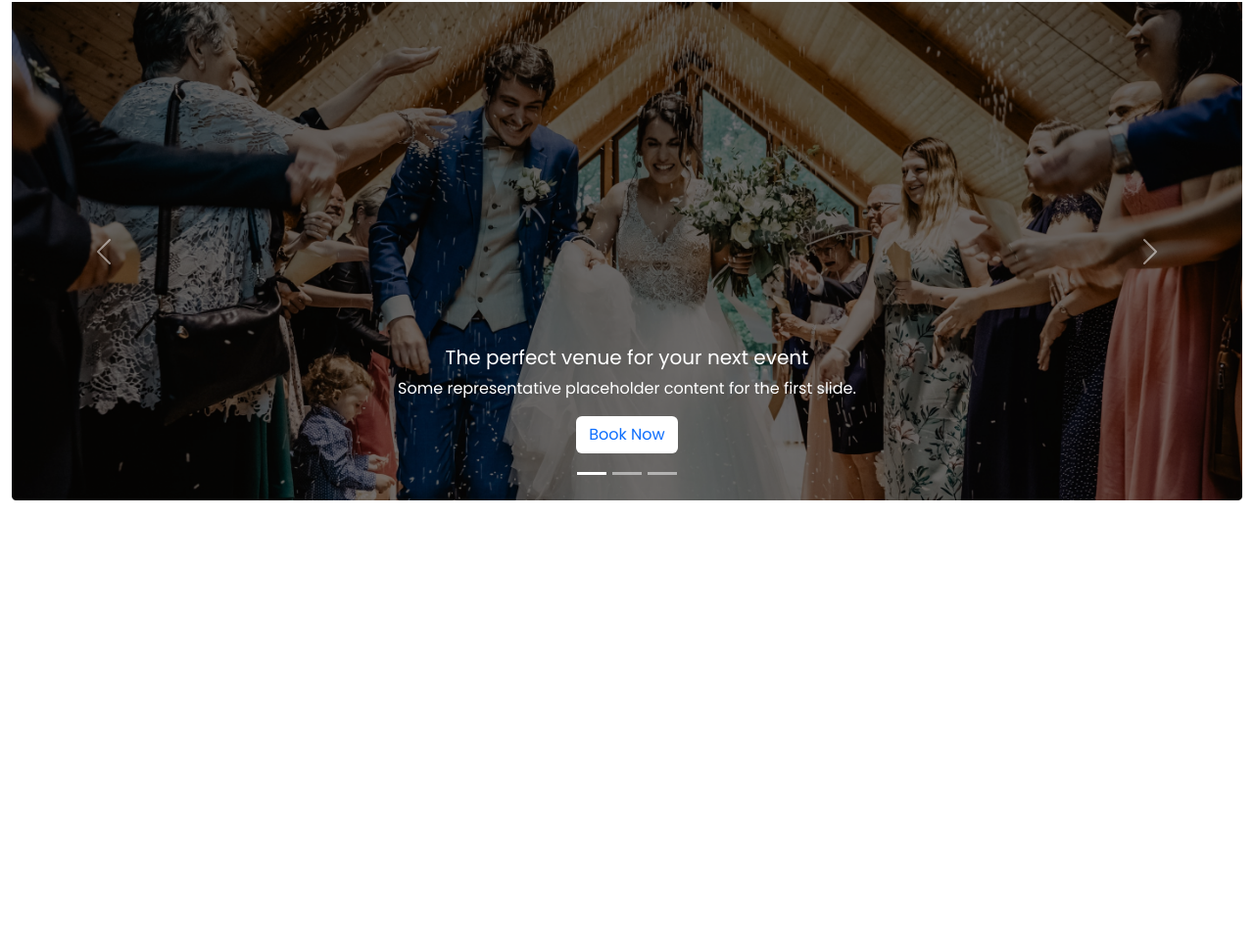
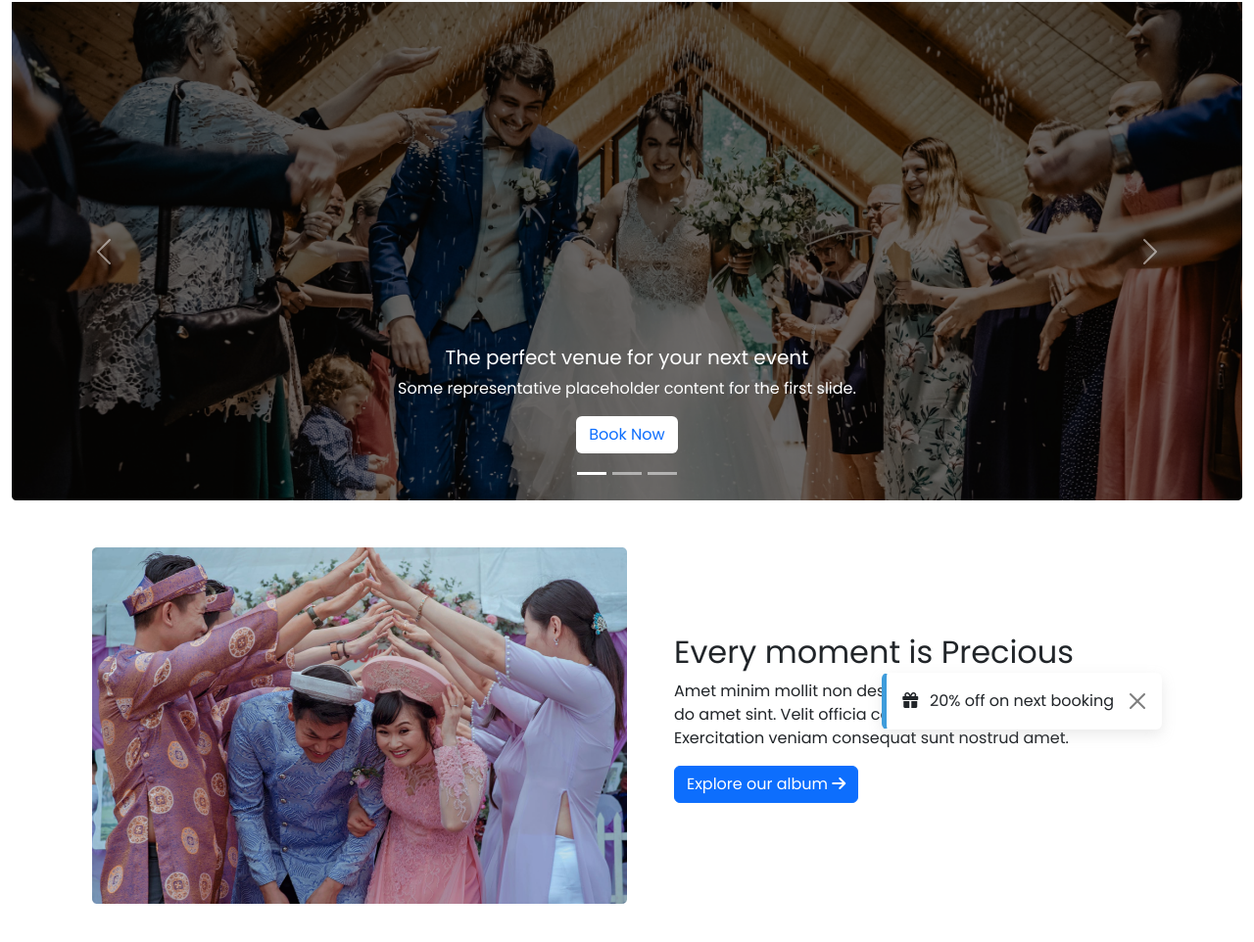
Before and after one commit to emon3455/PH-M3-Module-13.5, a plain HTML site: page index.html in a window 1280 px wide. Shown: the part 54-1016 px from the top of the page at 98% size. Before the commit the page ends 800 px from the top, so only its background shows below. Drawn offline with nearby package versions, Linux system fonts and the light colour scheme.

Commit message:
precious moment

```diff
--- a/index.html
+++ b/index.html
@@ -8,6 +8,9 @@
 
     <!-- bootstrap css cdn -->
     <link href="https://cdn.jsdelivr.net/npm/bootstrap@5.3.0-alpha1/dist/css/bootstrap.min.css" rel="stylesheet" integrity="sha384-GLhlTQ8iRABdZLl6O3oVMWSktQOp6b7In1Zl3/Jr59b6EGGoI1aFkw7cmDA6j6gD" crossorigin="anonymous">
+
+    <!-- font awesome kit -->
+    <script src="https://kit.fontawesome.com/3dfa760d15.js" crossorigin="anonymous"></script>
 
     <!-- external css link -->
     <link rel="stylesheet" href="style.css">
@@ -58,7 +61,7 @@
                     </div>
                     <div class="carousel-inner">
                     <div class="carousel-item active w-sm-100 w-md-60 w-lg-40 w-xl-30">
-                        <img src="./images/banner-1.png" class="img-fluid d-block w-100" alt="...">
+                        <img src="./images/banner-1.png" class="img-fluid" alt="...">
                         <div class="carousel-caption">
                         <h5 class="">The perfect venue for your next event </h5>
                         <p>Some representative placeholder content for the first slide.</p>
@@ -69,7 +72,7 @@
                         </div>
                     </div>
                     <div class="carousel-item">
-                        <img src="./images/banner-2.png" class="img-fluid d-block w-100" alt="...">
+                        <img src="./images/banner-2.png" class="img-fluid" alt="...">
                         <div class="carousel-caption">
                         <h1>Second slide label</h1>
                         <p>Some representative placeholder content for the second slide.</p>
@@ -79,7 +82,7 @@
                         </div>
                     </div>
                     <div class="carousel-item">
-                        <img src="./images/banner-3.png" class="img-fluid d-block w-100" alt="...">
+                        <img src="./images/banner-3.png" class="img-fluid" alt="...">
                         <div class="carousel-caption ">
                         <h1>Third slide label</h1>
                         <p>Some representative placeholder content for the third slide. </p>
@@ -101,6 +104,45 @@
 
         </header>
 
+        <main class="container-lg my-5">
+
+            <section class="container-fluid">
+
+                <div class="precious-moment d-flex flex-column-reverse flex-lg-row">
+
+
+                    <img class="img-fluid" src="./images/wedding.png" alt="">
+
+
+                    <div class="section-info ms-lg-5  d-flex flex-column justify-content-center position-relative">
+
+                        <h2 class="info-header">
+                            Every moment is Precious
+                        </h2>
+
+                        <div class="alert alert-white alert-dismissible bgc" role="alert">
+                            <strong> <i class="fa-solid fa-gift"></i> </strong> &nbsp; 20% off on next booking
+                            <button type="button" class="btn-close" data-bs-dismiss="alert" aria-label="Close"></button>
+                        </div>
+
+                        <p class="info-desc mb-3">
+                            Amet minim mollit non deserunt ullamco est sit aliqua dolor do amet sint. Velit officia consequat duis enim velit mollit. Exercitation veniam consequat sunt nostrud amet.
+                        </p>
+
+                        <div class="">
+                            <button class="btn btn-primary w-20 mb-3">
+                                Explore our album <i class="fa-solid fa-arrow-right text-white"></i>
+                            </button>
+                        </div>
+
+                    </div>
+
+                </div>
+            </section>
+
+
+        </main>
+
 
 
     <!-- bootstrap js cdn -->
--- a/style.css
+++ b/style.css
@@ -2,3 +2,17 @@
 *{
     font-family: 'Poppins', sans-serif;
 }
+.bgc{
+    border-left: 5px solid #3e9cdb;
+    position: absolute;
+    top: 8rem;
+    right: 0rem;
+    background-color: white;
+    box-shadow: 0px 5.34229px 13.3557px rgba(160, 160, 160, 0.219);
+}
+
+@media screen and (max-width: 778px){
+    .bgc{
+        top: 0rem;
+    }
+}
```
